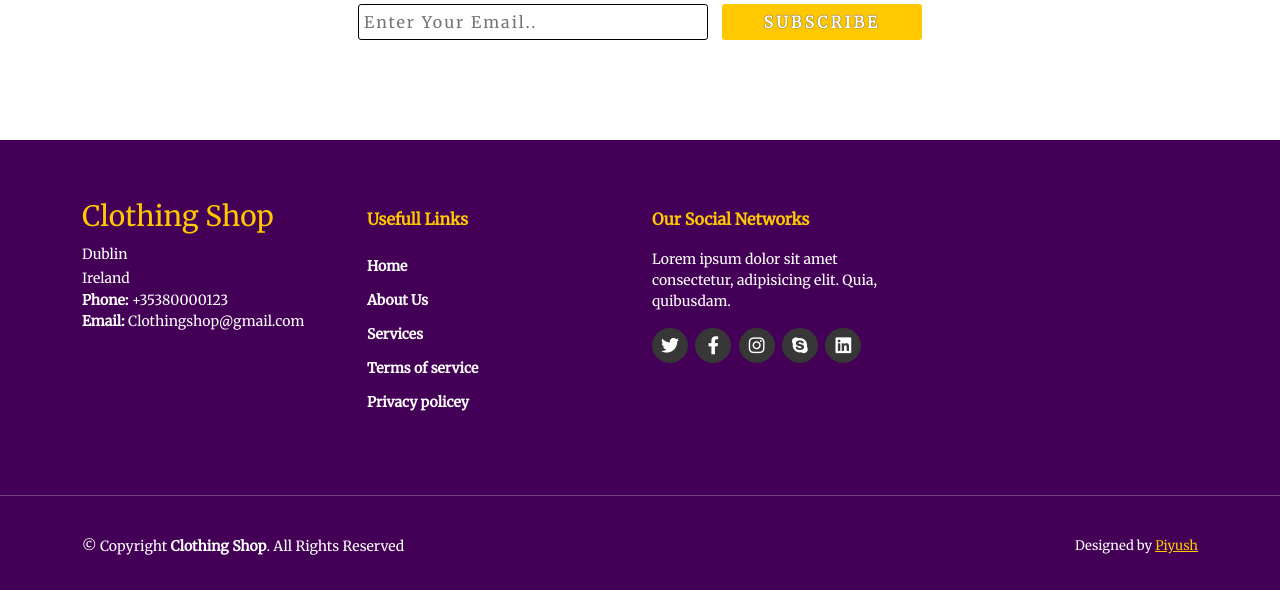
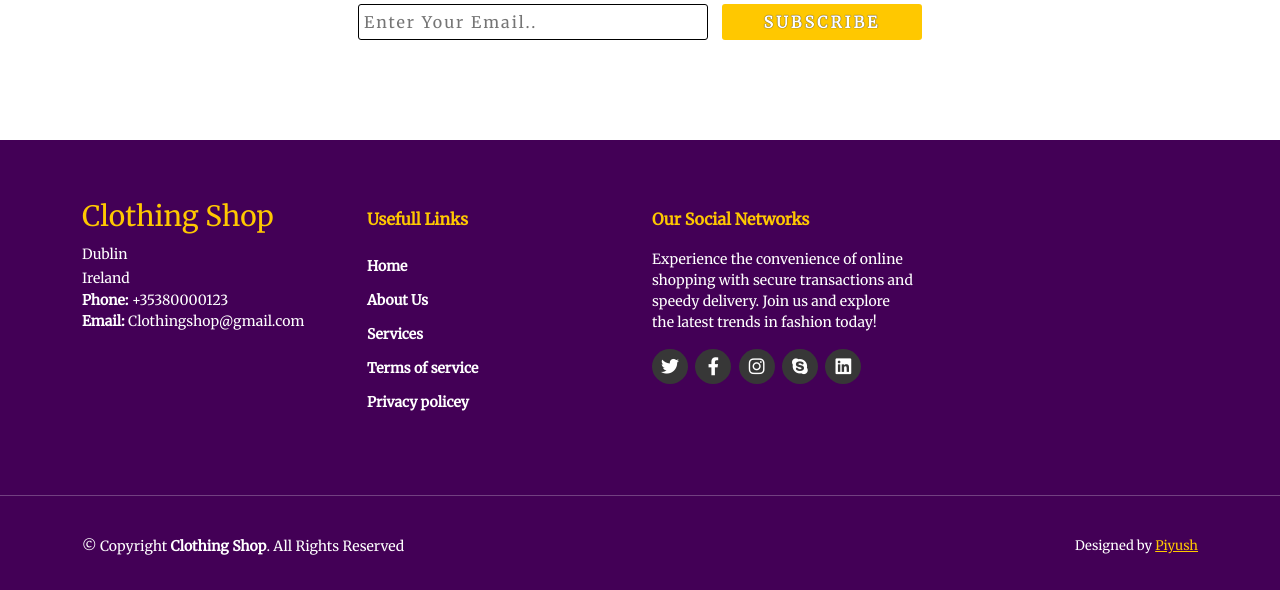
Before and after one commit to piyush15081999/23194651_CPP_Project, a Django app: page /about/ in a window 1280 px wide. Shown: the part 992-1582 px from the top of the page. Run offline with Django 4.2, Linux system fonts and the light colour scheme.

Commit message:
Update base.html

```diff
--- a/templates/base.html
+++ b/templates/base.html
@@ -146,7 +146,7 @@
 
               <div class="col-lg-3 col-md-6 footer-links">
                 <h4>Our Social Networks</h4>
-                <p>Lorem ipsum dolor sit amet consectetur, adipisicing elit. Quia, quibusdam.</p>
+                <p>Experience the convenience of online shopping with secure transactions and speedy delivery. Join us and explore the latest trends in fashion today!</p>
 
                 <div class="socail-links mt-3">
                   <a href="#"><i class="fa-brands fa-twitter"></i></a>
```
